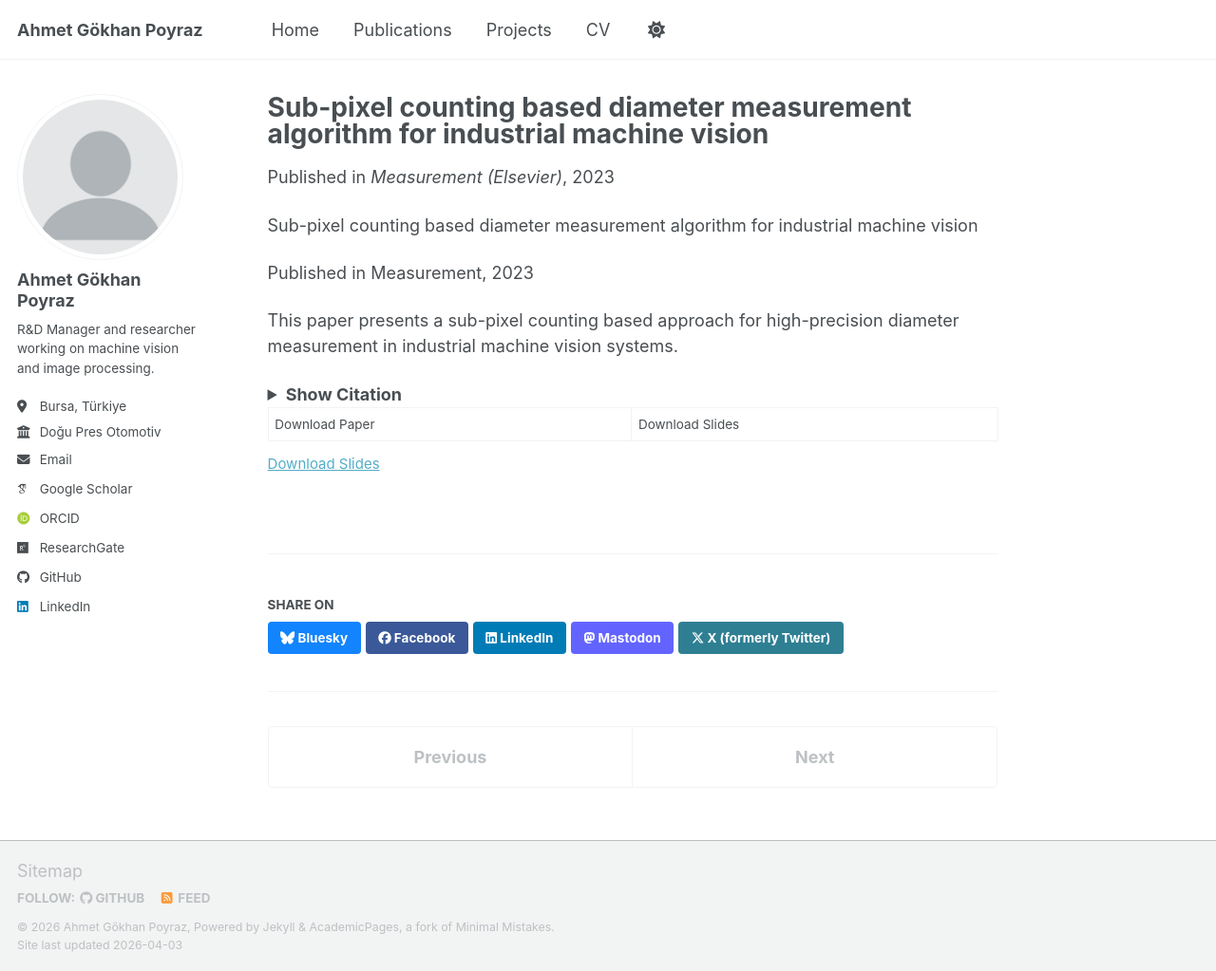
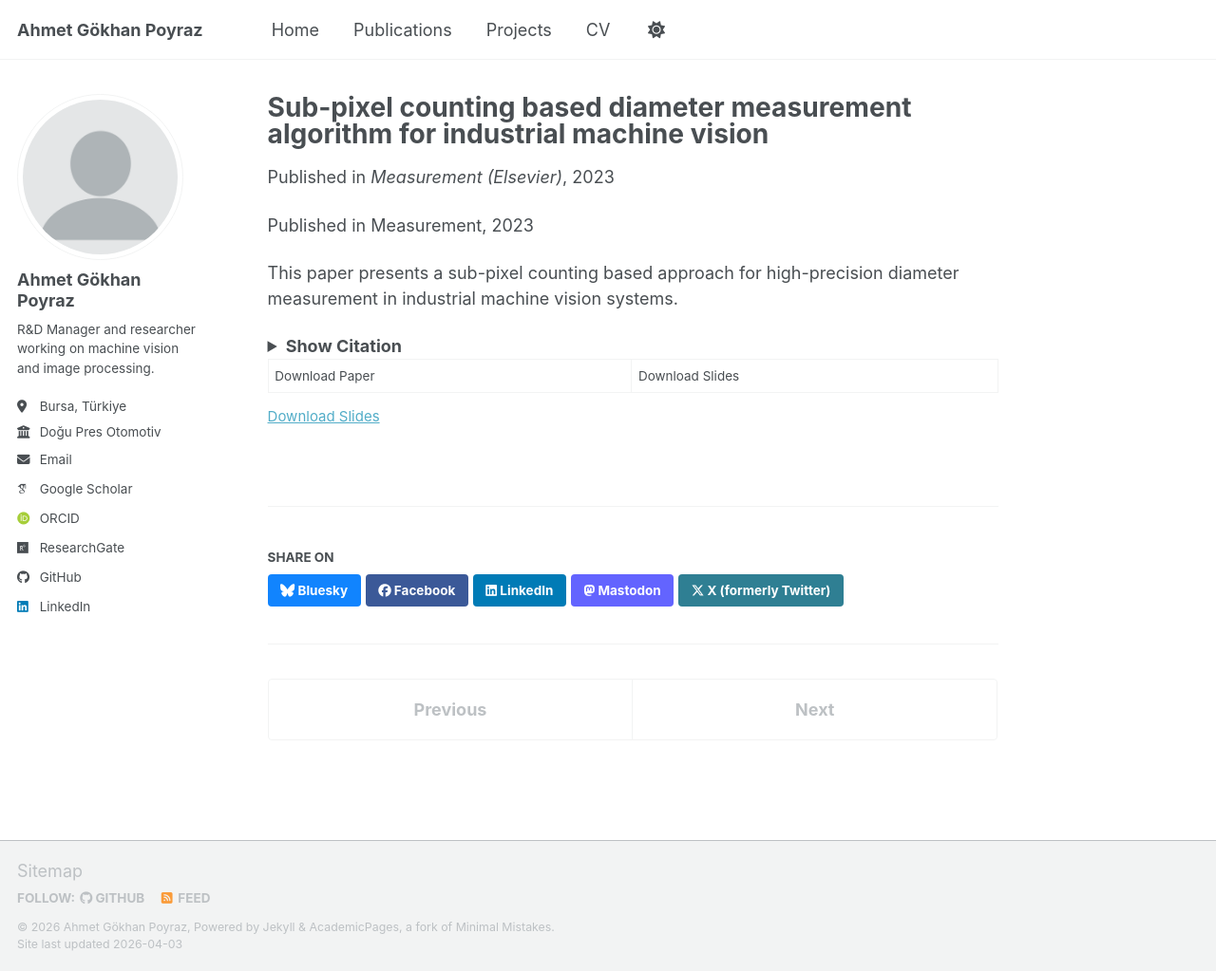
Before and after one commit to agpoyraz/agpoyraz.github.io, a Jekyll site: the page built from _publications/2024-Subpixel-Counting.md, in a window 1280 px wide and 1023 px high. Shown: the whole window at 95% size. Built offline with Jekyll 4.4.1, drawn with Linux system fonts in a browser that asks for light colours; some web fonts are replaced; a script bundle is joined from its source files by our own code; library files that are not in the unit come from our copies.

Commit message:
Update 2024-Subpixel-Counting.md

```diff
--- a/_publications/2024-Subpixel-Counting.md
+++ b/_publications/2024-Subpixel-Counting.md
@@ -8,8 +8,6 @@ venue: "Measurement (Elsevier)"
 slidesurl: 'https://academicpages.github.io/files/slides3.pdf'
 paperurl: 'https://academicpages.github.io/files/paper3.pdf'
 ---
-
-Sub-pixel counting based diameter measurement algorithm for industrial machine vision
 
 Published in Measurement, 2023
 
```
